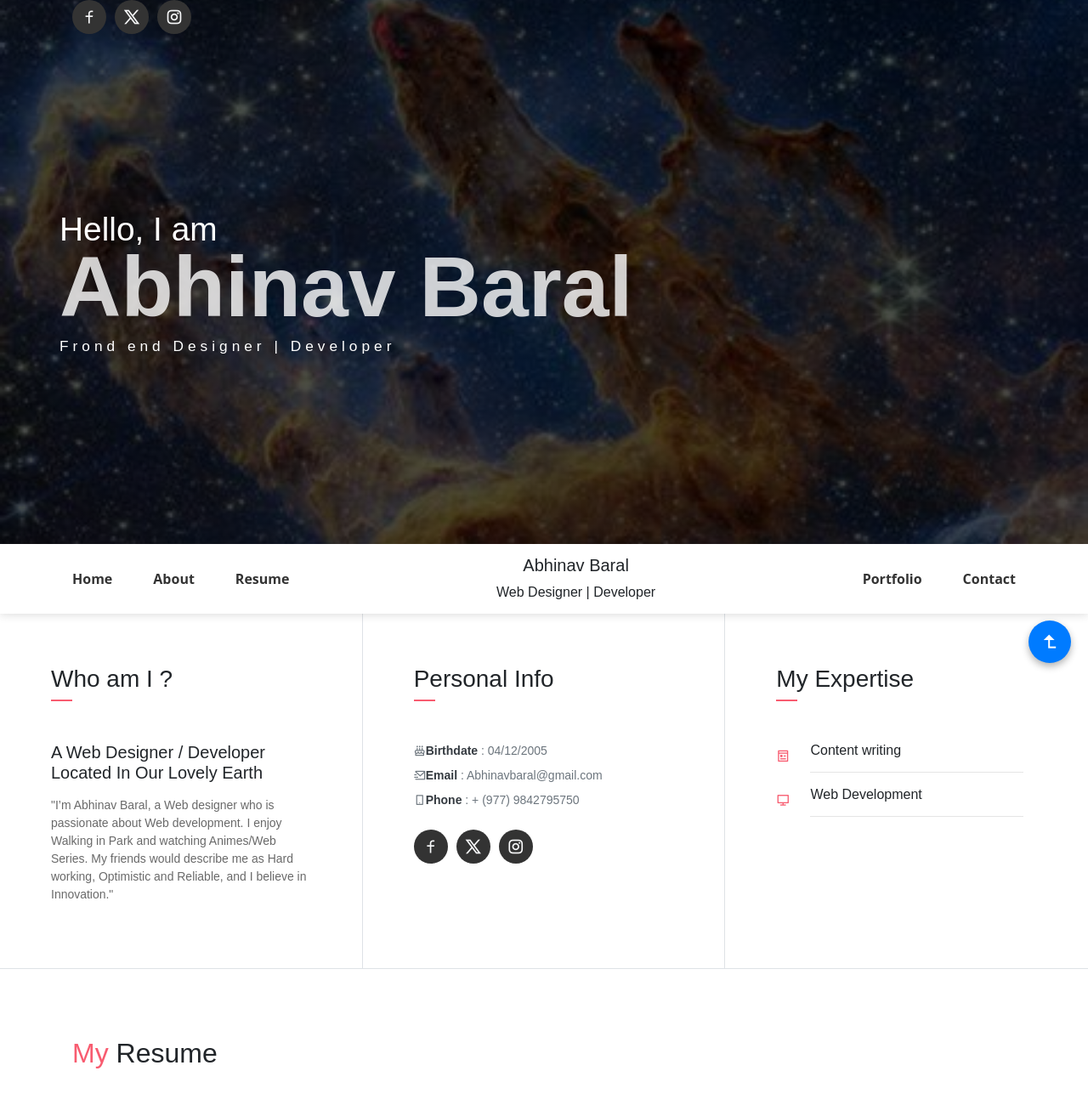
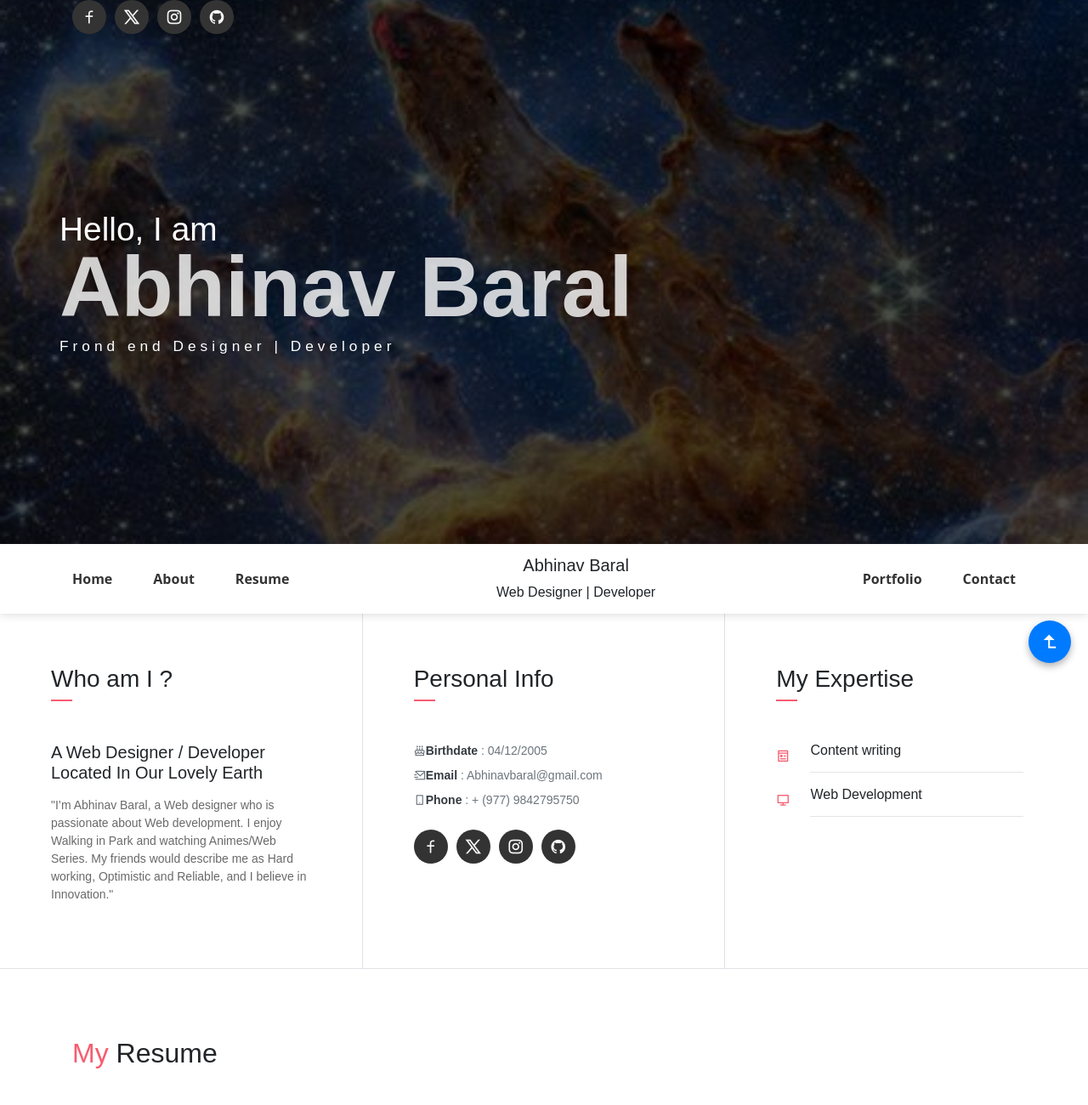
Before and after one commit to abhinavbaral/Mywebpage, a plain HTML site: page index.html in a window 1280 px wide. Shown: the top 1300 px of the page at 85% size. Drawn offline with nearby package versions, Linux system fonts and the light colour scheme.

Commit message:
github update

```diff
--- a/index.html
+++ b/index.html
@@ -16,6 +16,7 @@
                 <li class="social-item"><a class="social-link text-light" href="#"><i class="ri-facebook-line"></i></a></li>
                 <li class="social-item"><a class="social-link text-light" href="#"><i class="ri-twitter-x-line"></i></a></li>
                  <li class="social-item"><a class="social-link text-light" href="#"><i class="ri-instagram-line"></i></a></li>
+                 <li class="social-item"><a class="social-link text-light" href="#"><i class="ri-github-fill"></i></a></li>
             </ul>
             <div class="header-content">
                 <h4 class="header-subtitle" >Hello, I am</h4>
@@ -79,6 +80,7 @@
                     <li class="social-item"><a class="social-link text-light" href="#"><i class="ri-facebook-line"></i></a></li>
                     <li class="social-item"><a class="social-link text-light" href="#"><i class="ri-twitter-x-line"></i></a></li>
                      <li class="social-item"><a class="social-link text-light" href="#"><i class="ri-instagram-line"></i></a></li>
+                     <li class="social-item"><a class="social-link text-light" href="#"><i class="ri-github-fill"></i></a></li>
                 </ul>
             </div>
             <div class="col-lg-4 about-card">
@@ -324,6 +326,7 @@
                             <li class="social-item"><a class="social-link text-light" href="#"><i class="ri-facebook-line"></i></a></li>
                             <li class="social-item"><a class="social-link text-light" href="#"><i class="ri-twitter-x-line"></i></a></li>
                              <li class="social-item"><a class="social-link text-light" href="#"><i class="ri-instagram-line"></i></a></li>
+                             <li class="social-item"><a class="social-link text-light" href="#"><i class="ri-github-fill"></i></a></li>
                         </ul>
                     </div>
                 </div>
```
